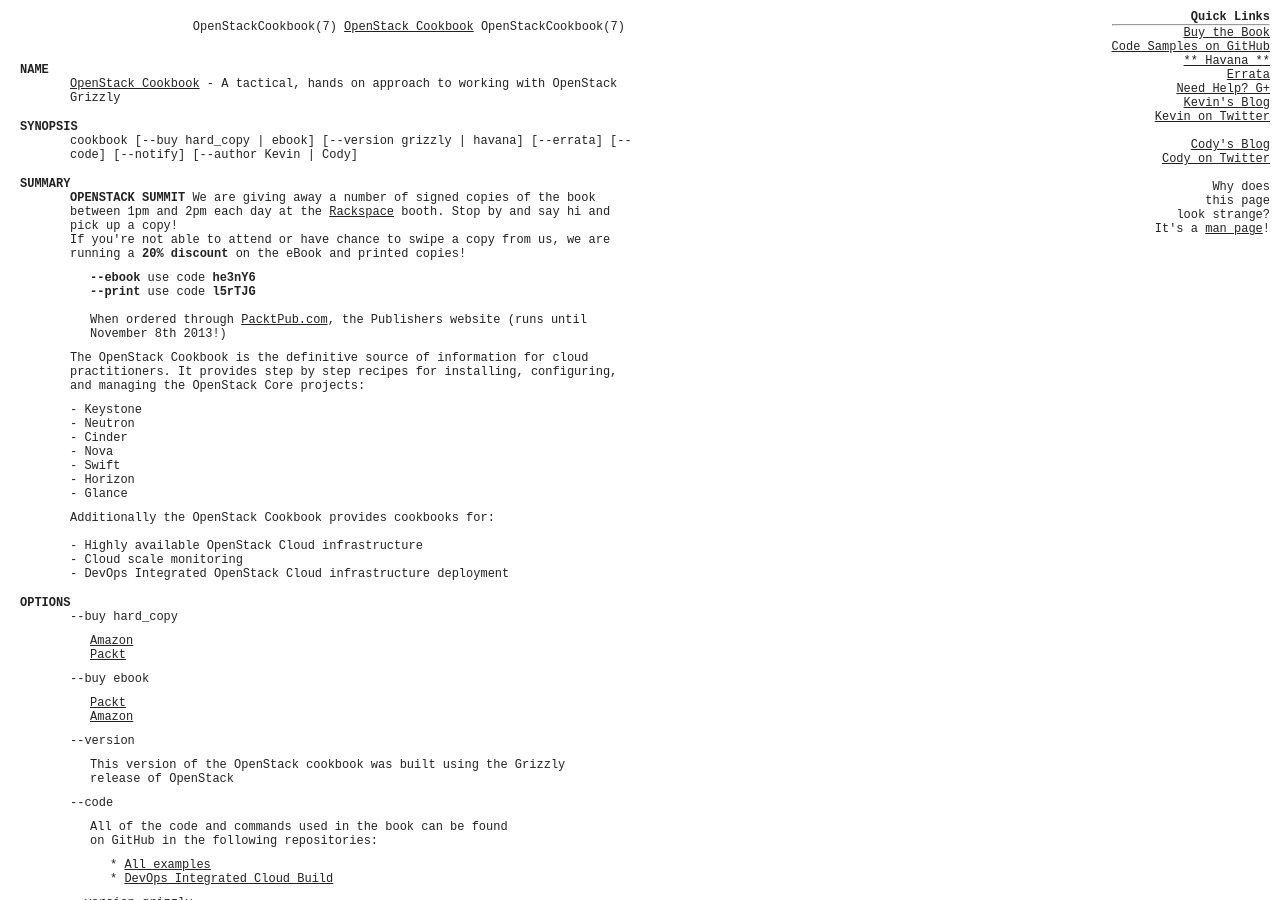
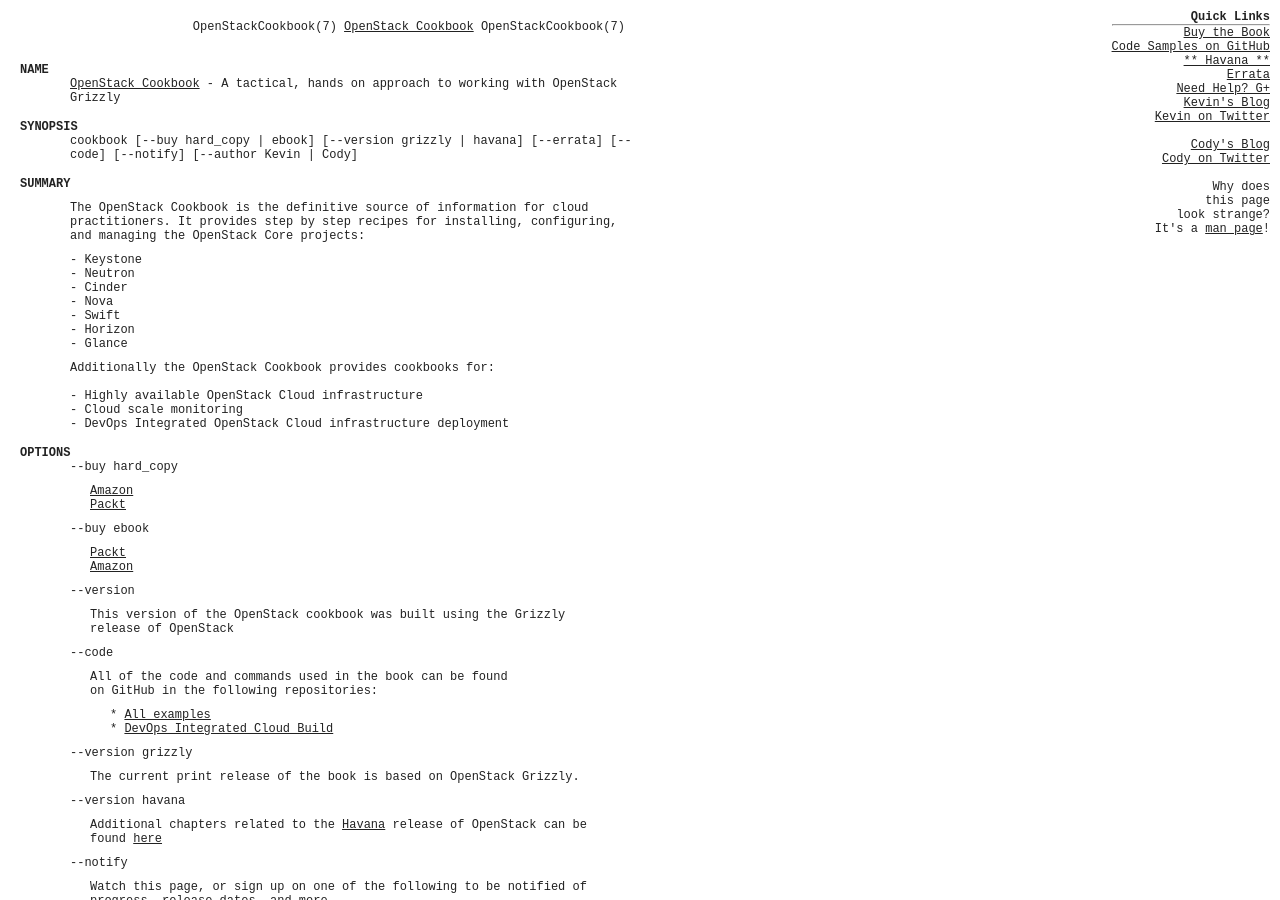
Before and after one commit to OpenStackCookbook/OpenStackCookbook.github.io, a Jekyll site: the page built from index.html, in a window 1280 px wide and 900 px high. Built offline with Jekyll 4.4.1, drawn with Linux system fonts in a browser that asks for light colours; Markdown is read by kramdown in place of the engine named in the settings; the list of posts is cut into pages by our own code.

Commit message:
discount code no longer valid

```diff
--- a/index.html
+++ b/index.html
@@ -15,15 +15,6 @@ cookbook [--buy hard_copy | ebook] [--version grizzly | havana] [--errata] [--co
 
 <h1>SUMMARY</h1>
 <p class="subtext">
-<B>OPENSTACK SUMMIT</B> We are giving away a number of signed copies of the book between 1pm and 2pm each day at the <a href = "http://www.rackspace.com/blog/openstack-summit-hong-kong/">Rackspace</a> booth. Stop by and say hi and pick up a copy!<br>
-If you're not able to attend or have chance to swipe a copy from us, we are running a <b>20% discount</b> on the eBook and printed copies!<br>
-</p>
-<p class="doublesubtext">
-<b>--ebook</b> use code <b>he3nY6</b><br>
-<b>--print</b> use code <b>l5rTJG</b><br>
-<br>
-When ordered through <a href = 'http://bit.ly/1bi5I8M'>PacktPub.com</a>, the Publishers website (runs until November 8th 2013!)<br>
-</p>
 <p class="subtext">
 The OpenStack Cookbook is the definitive source of information for cloud
 practitioners. It provides step by step recipes for installing, configuring,
```
